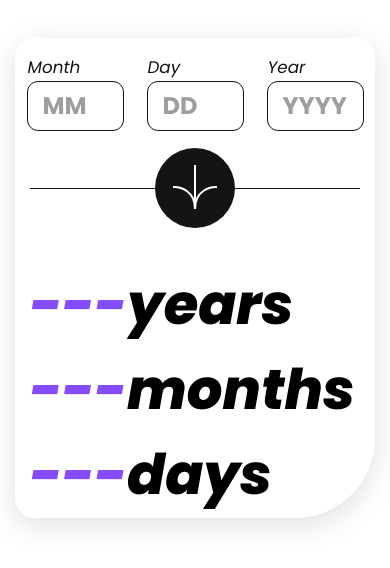
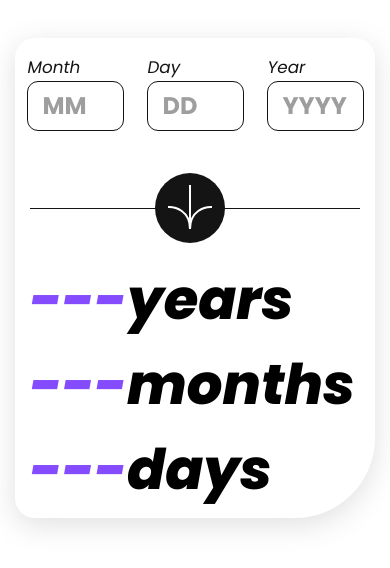
Before and after one commit to guill52/age-calculator, a plain HTML site: page index.html in a window 390 px wide. Shown: the part 144-712 px from the top of the page. Drawn offline with Linux system fonts and the light colour scheme.

Commit message:
media query change - fit error message

```diff
--- a/index.html
+++ b/index.html
@@ -108,7 +108,7 @@
 
 
 
-  <script src="/pracitce.js"></script>
+  <!-- <script src="/pracitce.js"></script> -->
   <script src="/script.js"></script>
 </body>
 </html>
--- a/style.css
+++ b/style.css
@@ -233,13 +233,14 @@ input::placeholder{
     .age-calc{
         height: 100px;
         width: 360px;
-        margin-bottom: 50px;
+        padding-bottom: 70px;
     }
 
     .display-age{
         width: 330px;
-        height: 400px;
+        height: 350px;
         font-size: 3.5em;
+
 
         margin-left: 15px;
     }
@@ -247,11 +248,11 @@ input::placeholder{
 
     #submit{
 
-        top: 110px;
+        top: 135px;
         left: 140px;
 
-        width: 80px;
-        height: 80px;
+        width: 70px;
+        height: 70px;
         padding-left: 0px;
         padding-right: 0px;
     }
```
